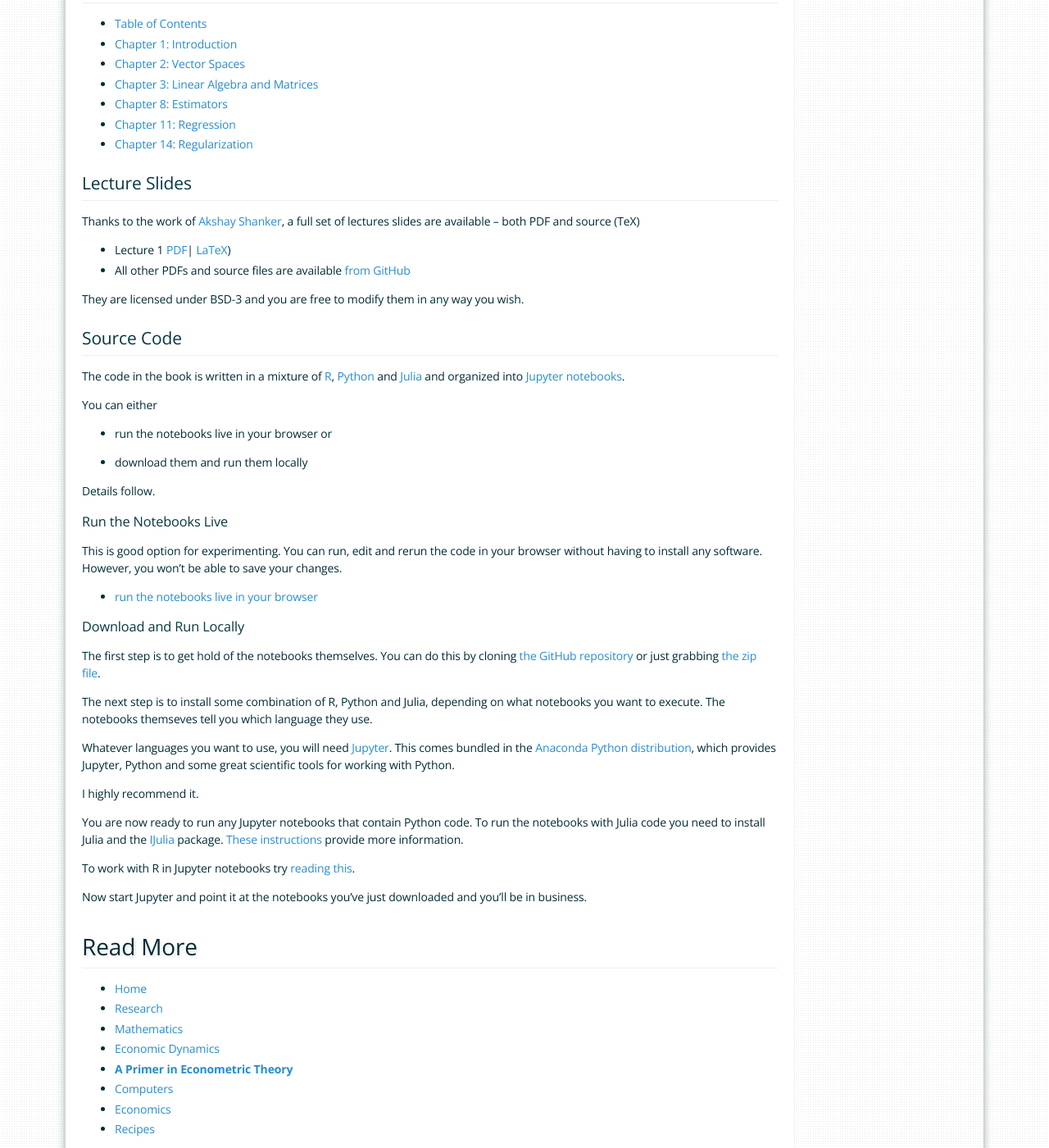
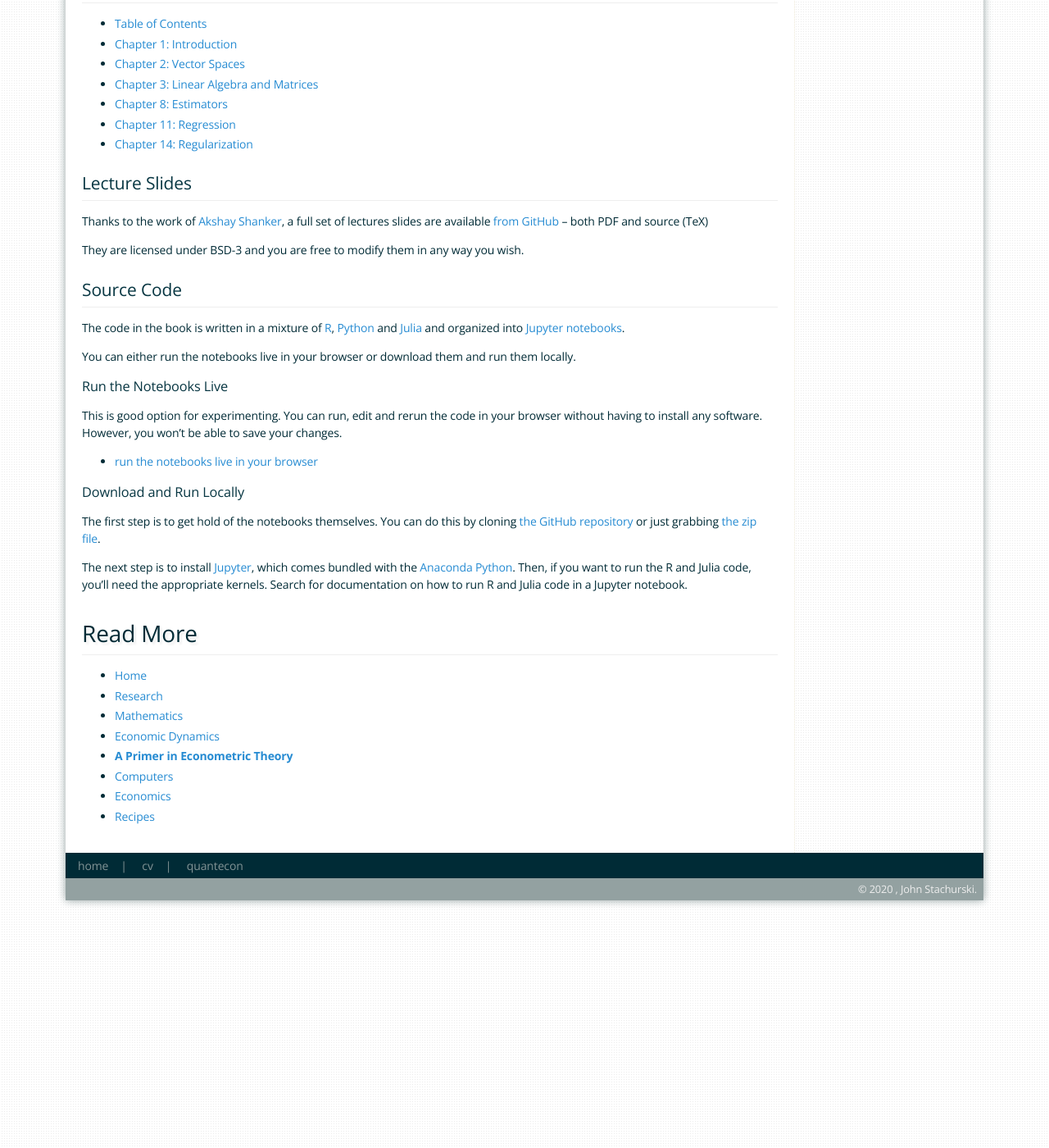
Before and after one commit to jstac/personal_website, a Jekyll site: the page built from pages/emet.md, in a window 1280 px wide and 1400 px high, scrolled down 598 px. Shown: the whole window at 82% size. Built offline with Jekyll 4.4.1, drawn with Linux system fonts in a browser that asks for light colours; our own code applies the rules of GitHub Pages for plain Markdown files; comment, search, counter and statistics services are not loaded.

Commit message:
misc_edits

```diff
--- a/pages/emet.md
+++ b/pages/emet.md
@@ -16,8 +16,7 @@ entails a mathematical model._ – Richard Bellman
 # A Primer in Econometric Theory
 
 This is the homepage for my graduate level econometric theory text,
-published
-[by MIT Press](https://mitpress.mit.edu/books/primer-econometric-theory).
+published [by MIT Press](https://mitpress.mit.edu/books/primer-econometric-theory).
 
 ## About
 
@@ -44,12 +43,7 @@ The following is from the preface to the book:
 
 Thanks to the work of
 [Akshay Shanker](https://github.com/akshayshanker), a full set
-of lectures slides are available – both PDF and source (TeX)
-
-- Lecture 1 [PDF](/pdfs/Lecture_1.pdf)|
-  [LaTeX](/downloads/Lecture_1.tex))
-- All other PDFs and source files are available
-  [from GitHub](https://github.com/jstac/econometric_theory_slides)
+of lectures slides are available [from GitHub](https://github.com/jstac/econometric_theory_slides) -- both PDF and source (TeX)
 
 They are licensed under BSD-3 and you are free to modify them in any way
 you wish.
@@ -62,13 +56,8 @@ The code in the book is written in a mixture of
 [Julia](http://julialang.org/) and organized into
 [Jupyter notebooks](https://jupyter.org/).
 
-You can either
-
-- run the notebooks live in your browser or
-
-- download them and run them locally
-
-Details follow.
+You can either run the notebooks live in your browser or
+download them and run them locally.
 
 ### Run the Notebooks Live
 
@@ -78,34 +67,15 @@ you won’t be able to save your changes.
 
 - [run the notebooks live in your browser](http://ec2-52-21-49-3.compute-1.amazonaws.com:8000)
 
+
 ### Download and Run Locally
 
 The first step is to get hold of the notebooks themselves. You can do
-this by cloning
-[the GitHub repository](https://github.com/jstac/econometrics>) or
-just grabbing
-[the zip file](https://github.com/jstac/econometrics/archive/master.zip).
+this by cloning [the GitHub repository](https://github.com/jstac/econometrics>) or
+just grabbing [the zip file](https://github.com/jstac/econometrics/archive/master.zip).
 
-The next step is to install some combination of R, Python and Julia,
-depending on what notebooks you want to execute. The notebooks themseves
-tell you which language they use.
-
-Whatever languages you want to use, you will need
-[Jupyter](https://jupyter.org/). This comes bundled in the
-[Anaconda Python distribution](https://www.continuum.io/downloads),
-which provides Jupyter, Python and some great scientific tools for
-working with Python.
-
-I highly recommend it.
-
-You are now ready to run any Jupyter notebooks that contain Python code.
-To run the notebooks with Julia code you need to install Julia and the
-[IJulia](https://github.com/JuliaLang/IJulia.jl) package.
-[These instructions](https://lectures.quantecon.org/jl/getting_started.html)
-provide more information.
-
-To work with R in Jupyter notebooks try
-[reading this](https://www.continuum.io/blog/developer/jupyter-and-conda-r).
-
-Now start Jupyter and point it at the notebooks you’ve just downloaded
-and you’ll be in business.
+The next step is to install [Jupyter](https://jupyter.org/), which comes
+bundled with the [Anaconda Python](https://www.anaconda.com/distribution/).
+Then, if you want to run the R and Julia code, you'll need the appropriate
+kernels.  Search for documentation on how to run R and Julia code in a Jupyter
+notebook.
```
Also changed, not shown: 1 other file.
